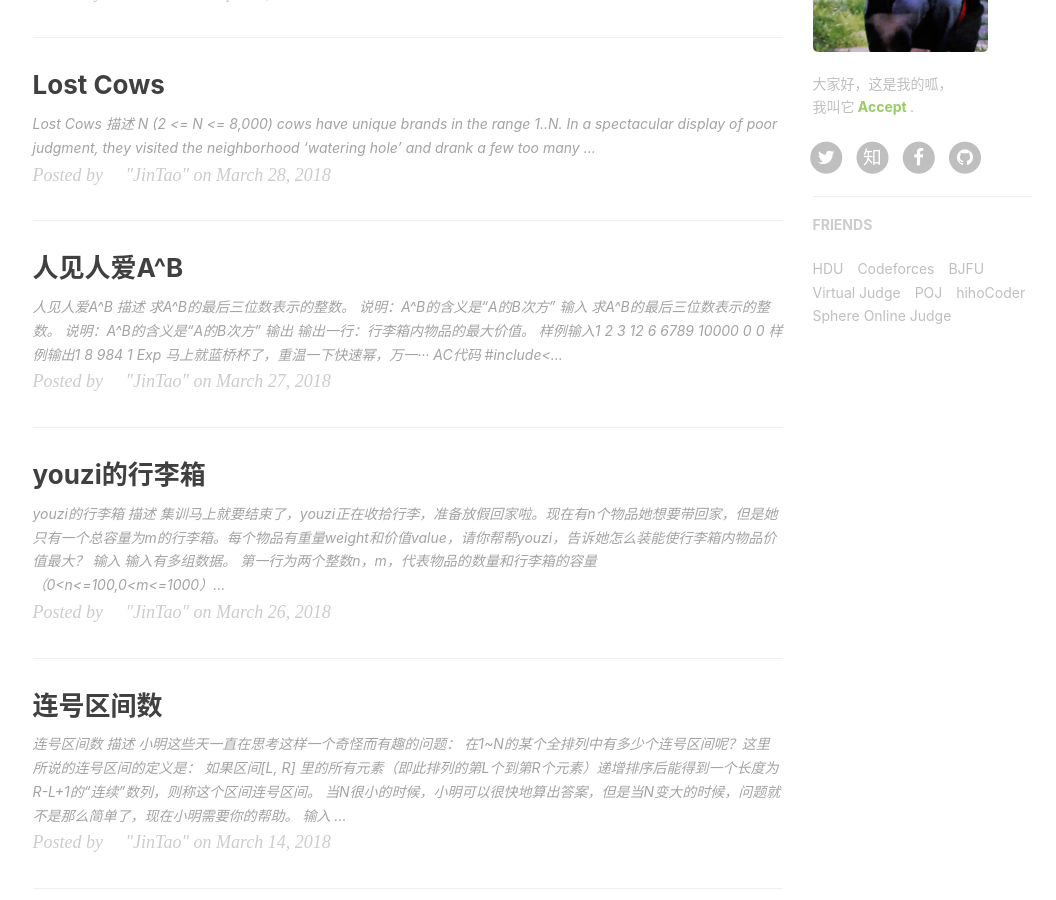
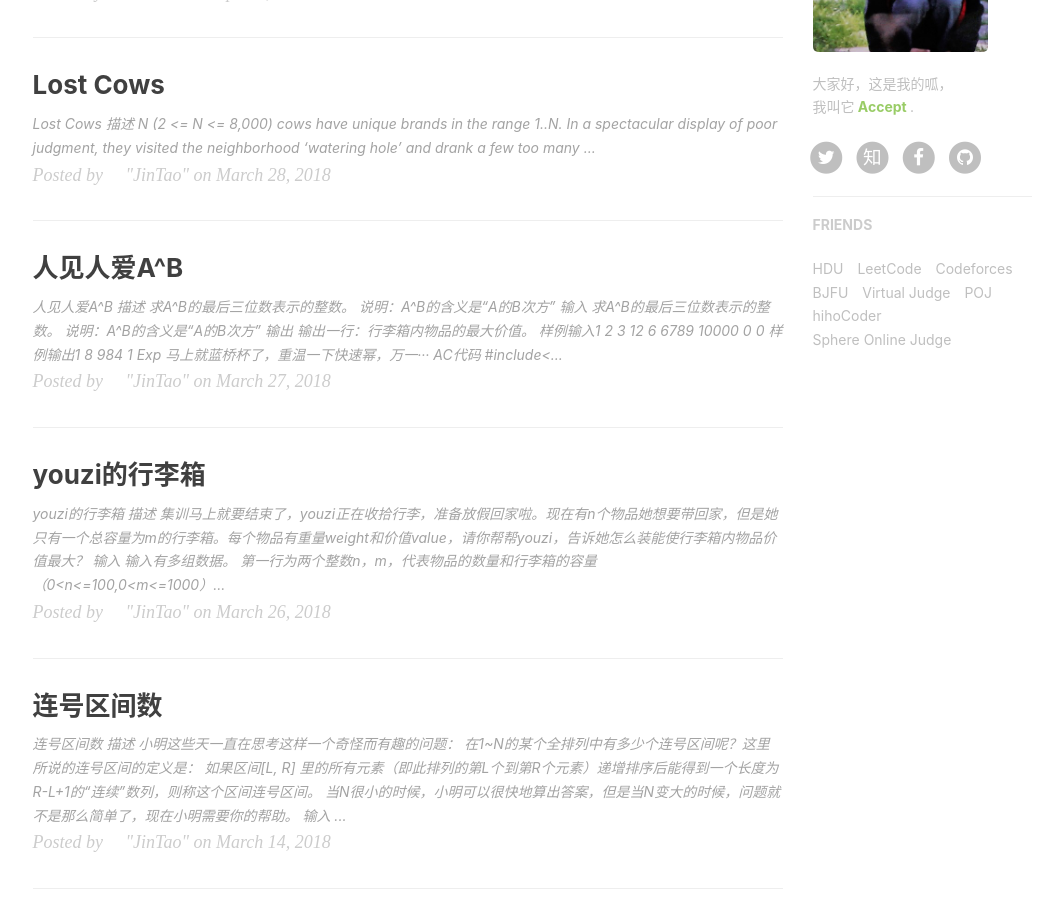
Before and after one commit to pandaKINandQUEEN/GinKo-BFU.github.io, a Jekyll site: the page built from index.html, in a window 1280 px wide and 900 px high, scrolled down 833 px. Shown: the whole window, without its empty margins (135-1191 px from the left). Built offline with Jekyll 4.4.1, drawn with Linux system fonts in a browser that asks for light colours; nearby versions of some CDN libraries; the list of posts is cut into pages by our own code; comment, search, counter and statistics services are not loaded.

Commit message:
Update _config.yml

```diff
--- a/_config.yml
+++ b/_config.yml
@@ -103,6 +103,9 @@ friends: [
         title: "HDU",
         href: "http://acm.hdu.edu.cn/"
     },{
+        title: "LeetCode",
+        href: "https://leetcode-cn.com/"
+    },{
         title: "Codeforces",
         href: "http://codeforces.com/"
     },{
```
